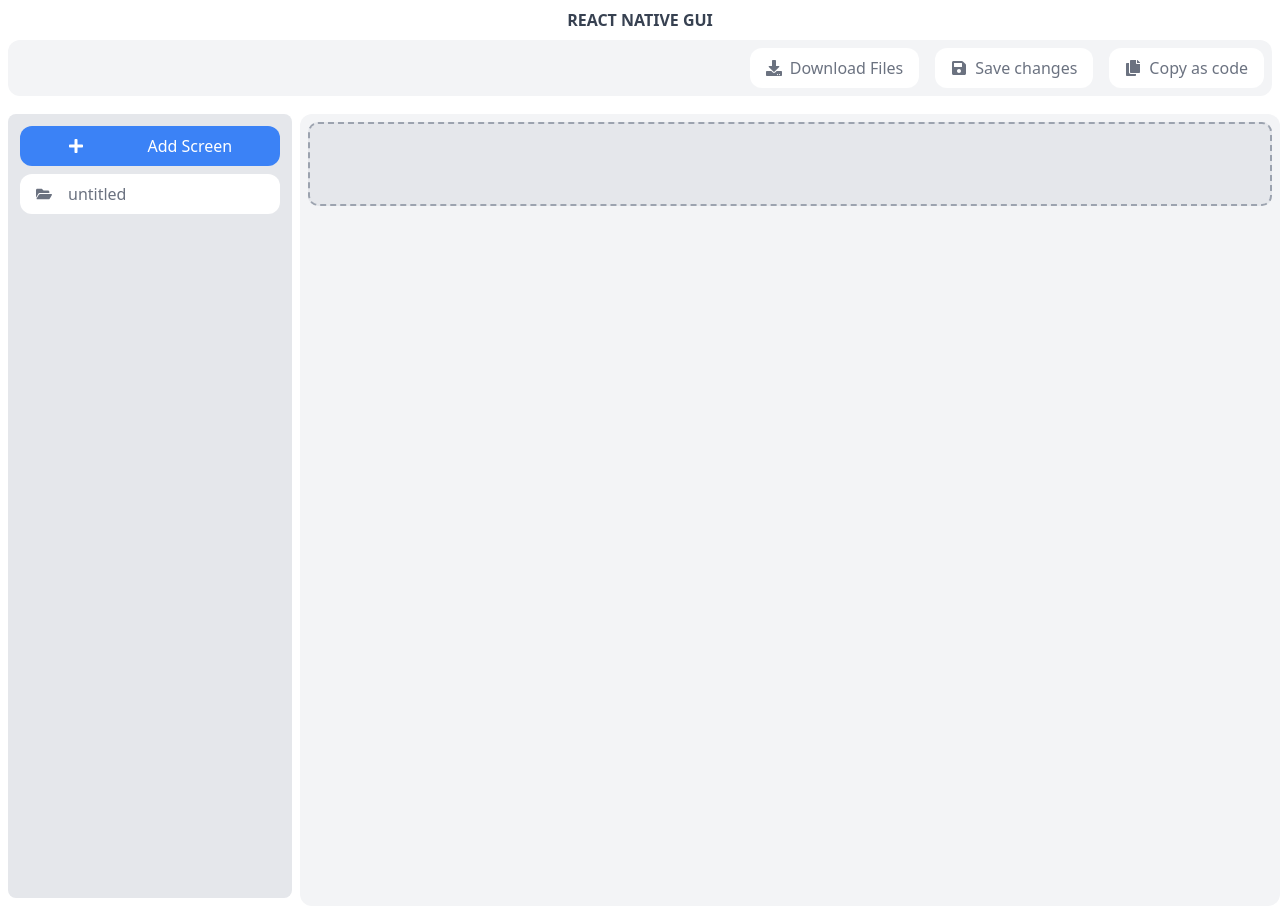
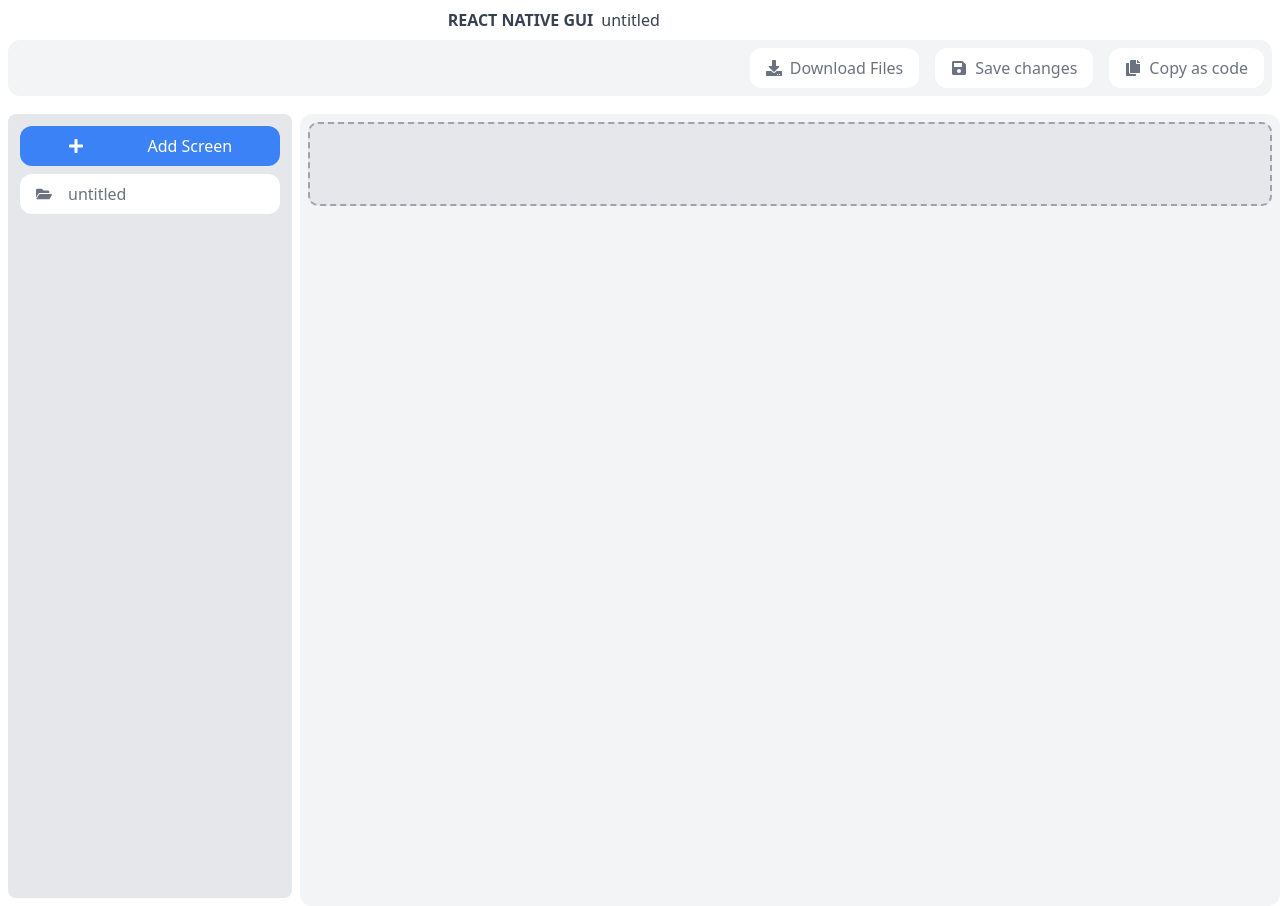
Before and after one commit to devjs1000/react-native-gui, a React (Vite) app: page / in a window 1280 px wide. Built offline with nearby package versions, Linux system fonts and the light colour scheme.

Commit message:
rename project added

```diff
--- a/src/components/NavBar/index.tsx
+++ b/src/components/NavBar/index.tsx
@@ -2,14 +2,28 @@ import React from "react";
 import CopyAsCode from "./CopyAsCode";
 import SaveChanges from "./SaveChanges";
 import DownloadCode from "./DownloadCode";
+import { useDispatch, useSelector } from "react-redux";
+import { RootState } from "../../state/store";
+import { updateName } from "../../state/app.slice";
 
 const NavBar = ({ screenCode }: NavBarProps) => {
+  const name = useSelector((state: RootState) => state.app.name);
+  const dispatch = useDispatch();
+  const handleProjectName = (e: any) => {
+    dispatch(updateName(e.target.value));
+  };
   return (
     <nav className=" w-full bg-white px-2 flex  flex-col justify-center  ">
       <div className="flex justify-center text-gray-700 font-bold py-2">
-        REACT NATIVE GUI
+        REACT NATIVE GUI{" "}
+        <input
+          className="ml-2 font-light inline-block"
+          type="text"
+          value={name}
+          onChange={handleProjectName}
+        />
       </div>
-      <div className="flex flex-row justify-end mb-[10px]   px-2 items-center py-2  bg-gray-100  gap-4 rounded-xl">
+      <div className="flex flex-row justify-end mb-[10px]    px-2 items-center py-2  bg-gray-100  gap-4 rounded-xl">
         <DownloadCode />
         <SaveChanges />
         <CopyAsCode screenCode={JSON.parse(JSON.stringify(screenCode))} />
```
